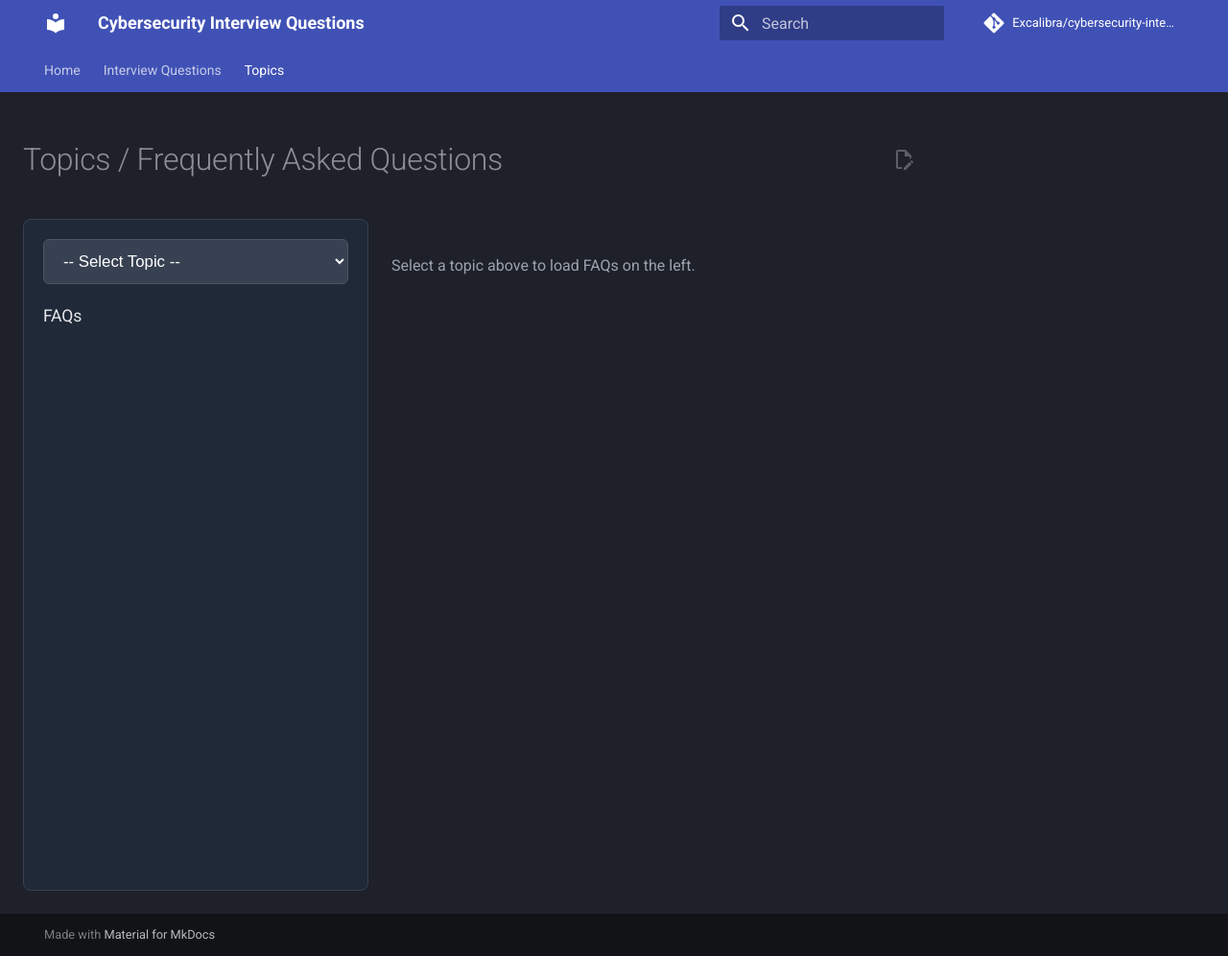
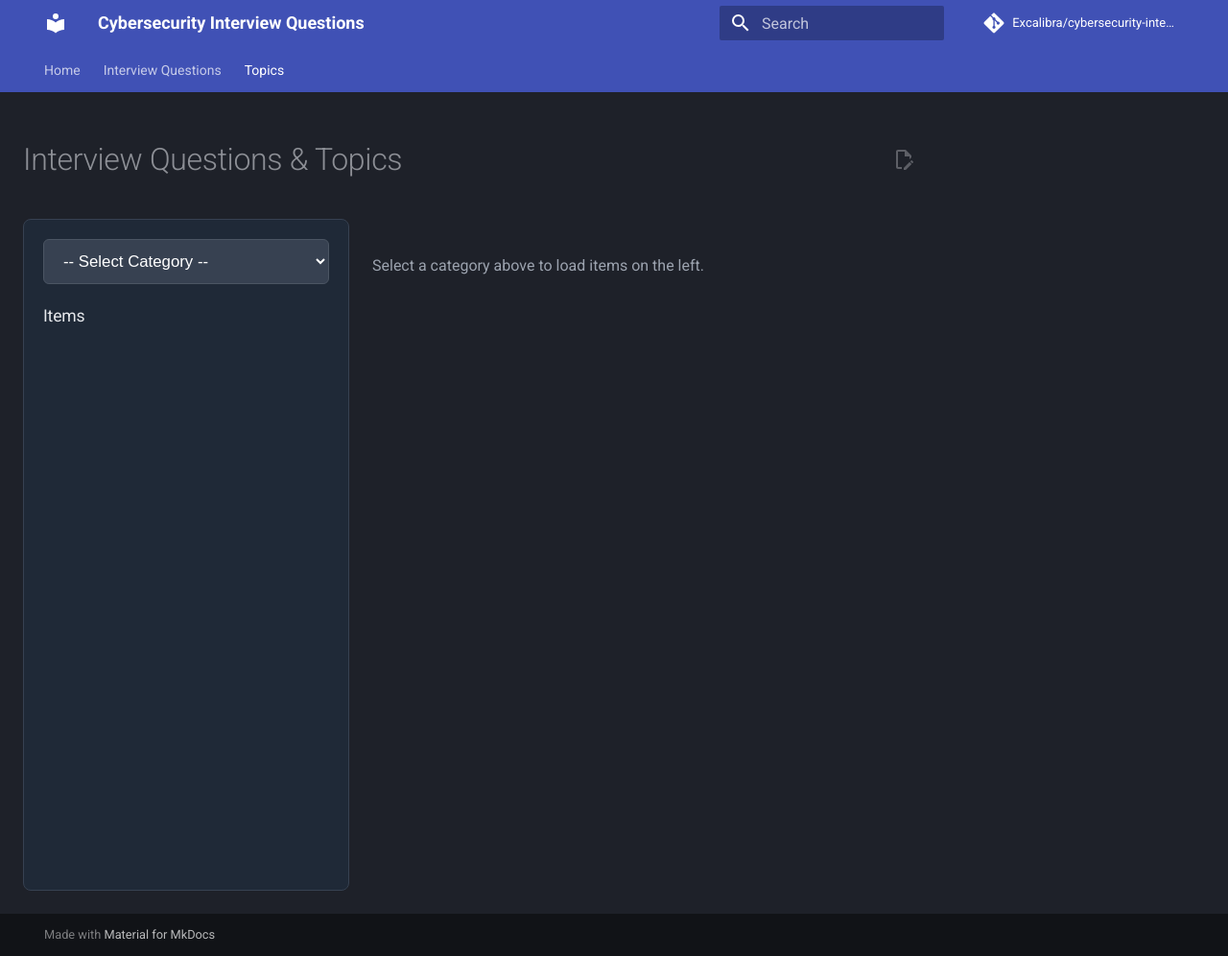
Before and after one commit to Excalibra/cybersecurity-interview-questions, an MkDocs documentation site: the page built from docs/topics/index.md, in a window 1280 px wide and 996 px high. Shown: the whole window at 96% size. Built offline with MkDocs 1.6.1 and Material for MkDocs 9.7.7, drawn with Linux system fonts in a browser that asks for light colours; comment, search, counter and statistics services are not loaded.

Commit message:
Update index.md

```diff
--- a/docs/topics/index.md
+++ b/docs/topics/index.md
@@ -1,18 +1,20 @@
-# Topics / Frequently Asked Questions
+# Interview Questions & Topics
 
 <div style="display: flex; gap: 24px; align-items: flex-start;">
-<div id="dynamic-sidebar" style="width: 360px; background:#1f2937; padding:20px; border-radius:8px; border:1px solid #374151; min-height: 700px; flex-shrink: 0;">
+<!-- Dynamic Left Sidebar -->
+<div id="dynamic-sidebar" style="width: 340px; background:#1f2937; padding:20px; border-radius:8px; border:1px solid #374151; min-height: 700px; flex-shrink: 0;">
 
-<select id="topic-selector" style="width:100%; padding:12px 16px; font-size:1.05em; background:#374151; color:white; border:1px solid #4b5563; border-radius:6px; margin-bottom:20px;">
-<option value="">-- Select Topic --</option>
-<option value="web-security">Web Security</option>
+<select id="category-selector" style="width:100%; padding:12px 16px; font-size:1.05em; background:#374151; color:white; border:1px solid #4b5563; border-radius:6px; margin-bottom:20px;">
+<option value="">-- Select Category --</option>
+<option value="web">Web Security</option>
 </select>
 
-<h3 style="margin:0 0 16px 0; color:#e5e7eb; font-size:1.1em;">FAQs</h3>
+<h3 style="margin:0 0 16px 0; color:#e5e7eb; font-size:1.1em;">Items</h3>
 <div id="topics-list" style="font-size:0.95em; line-height:1.6;"></div>
 </div>
 
+<!-- Main Content -->
 <div id="main-content" style="flex:1; padding-top:20px;">
-<p style="color:#9ca3af;">Select a topic above to load FAQs on the left.</p>
+<p style="color:#9ca3af;">Select a category above to load items on the left.</p>
 </div>
 </div>
```
